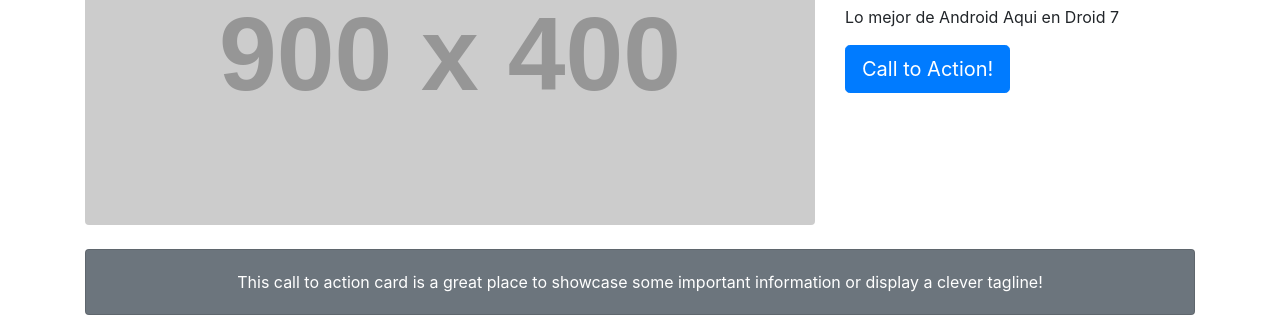
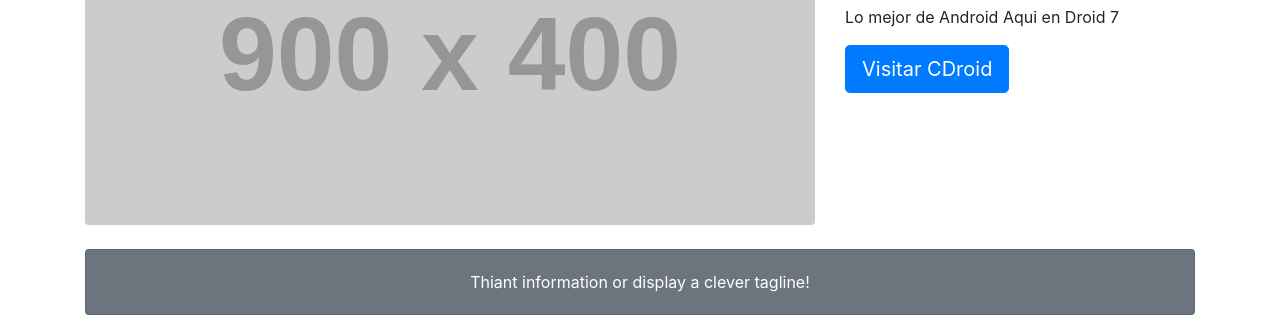
Before and after one commit to cdroid7/cdroid.xyz, a website: page index.html in a window 1280 px wide. Shown: the part 179-515 px from the top of the page. Drawn offline with Linux system fonts and the light colour scheme; placeholder pictures from the web are drawn by us.

Commit message:
Update index.html

```diff
--- a/index.html
+++ b/index.html
@@ -60,7 +60,7 @@
         <div class="col-lg-4">
           <h1>Lo mejor de Android</h1>
           <p>Lo mejor de Android Aqui en Droid 7</p>
-          <a class="btn btn-primary btn-lg" href="#">Call to Action!</a>
+          <a class="btn btn-primary btn-lg" href="https://www.cdroid.xyz/">Visitar CDroid</a>
         </div>
         <!-- /.col-md-4 -->
       </div>
@@ -69,7 +69,7 @@
       <!-- Call to Action Well -->
       <div class="card text-white bg-secondary my-4 text-center">
         <div class="card-body">
-          <p class="text-white m-0">This call to action card is a great place to showcase some important information or display a clever tagline!</p>
+          <p class="text-white m-0">Thiant information or display a clever tagline!</p>
         </div>
       </div>
 
```
